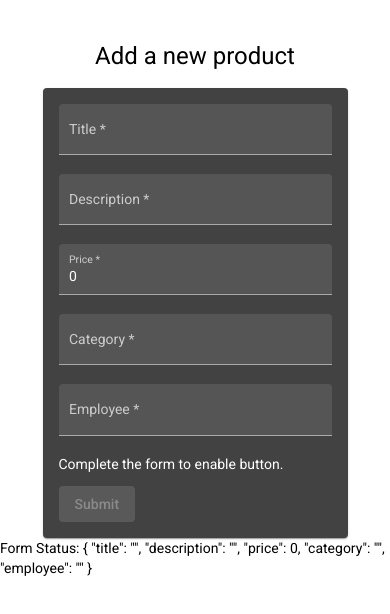
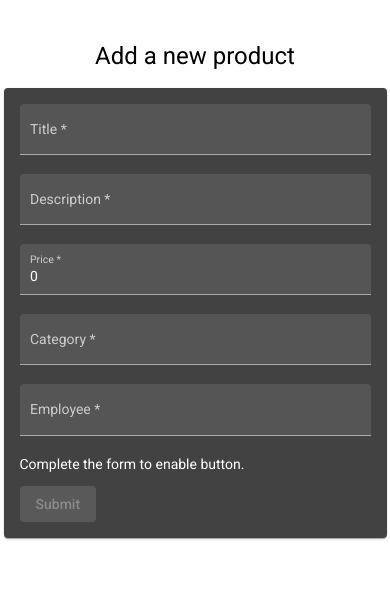
Before and after one commit to irenaJura/angular-backoffice-app, an Angular app: page /add in a window 390 px wide. Shown: the top 614 px of the page. Built offline with nearby package versions, Linux system fonts and the light colour scheme.

Commit message:
some style fixes

```diff
--- a/src/app/components/add-product/add-product.component.css
+++ b/src/app/components/add-product/add-product.component.css
@@ -5,10 +5,22 @@ h1 {
 
 .card {
     margin-top: 40px;
-    width: 70%;
+    width: 50%;
     margin: 0 auto;
 }
 
 mat-form-field {
     width: 100%;
 }
+
+@media screen and (max-width: 950px){
+    .card {
+        width: 80%;
+    }
+}
+
+@media screen and (max-width: 500px){
+    .card {
+        width: 90%;
+    }
+}
--- a/src/app/components/add-product/add-product.component.html
+++ b/src/app/components/add-product/add-product.component.html
@@ -26,5 +26,3 @@
         <button mat-raised-button color="primary" type="submit" [disabled]="!productForm.valid">Submit</button>
     </form>
 </mat-card>
-
-<p>Form Status: {{ productForm.value | json }}</p>
--- a/src/app/components/products-list/products-list.component.css
+++ b/src/app/components/products-list/products-list.component.css
@@ -4,22 +4,37 @@ h1 {
     margin-bottom: 40px;
 }
 
-mat-grid-list {
-    width: 70%;
-    margin: 0 auto;
+.container {
+    flex-basis: 90%;
+    display: flex;
+    flex-wrap: wrap;
+    justify-content: center;
 }
 
-mat-grid-tile {
-    background: rgb(243, 240, 240);
-    border: 1px solid grey;
+mat-card {
+    width: 40%;
+    height: auto;
+    margin: 10px;
 }
 
 .button-container {
     position: fixed;
-    bottom: 30px;
-    right: 30px;
+    top: 30px;
+    left: 30px;
 }
 
 .delete-btn {
     float: right;
 }
+
+@media screen and (max-width: 950px){
+    mat-card {
+        width: 80%;
+    }
+}
+
+@media screen and (max-width: 500px){
+    mat-card {
+        width: 90%;
+    }
+}
--- a/src/app/components/products-list/products-list.component.html
+++ b/src/app/components/products-list/products-list.component.html
@@ -1,9 +1,14 @@
 <h1>{{title}}</h1>
 
-<mat-grid-list cols="3" rowHeight="1:1.5" gutterSize="40px" *ngIf="products" [cols]="breakpoint"
-    (window:resize)="onResize($event)">
-    <mat-grid-tile *ngFor="let product of products; let i = index">
-        <mat-card>
+
+<div class="button-container">
+    <button mat-fab color="accent" routerLink="/add" matTooltip="Add new product" aria-label="Add new product">
+        <mat-icon>add_circle_outline</mat-icon>
+    </button>
+</div>
+
+<div class="container">
+    <mat-card *ngFor="let product of products; let i = index">
         <mat-list role="list">
             <mat-list-item role="listitem">Title: {{ product.data.title }}</mat-list-item>
             <mat-list-item role="listitem">Description: {{ product.data.description }}</mat-list-item>
@@ -26,11 +31,4 @@
             </button>
         </mat-list>
     </mat-card>
-    </mat-grid-tile>
-</mat-grid-list>
-
-<div class="button-container">
-    <button mat-fab color="accent" routerLink="/add" matTooltip="Add new product" aria-label="Add new product">
-        <mat-icon>add_circle_outline</mat-icon>
-    </button>
 </div>
```
Lines whose indentation alone changed are shown as unchanged.
